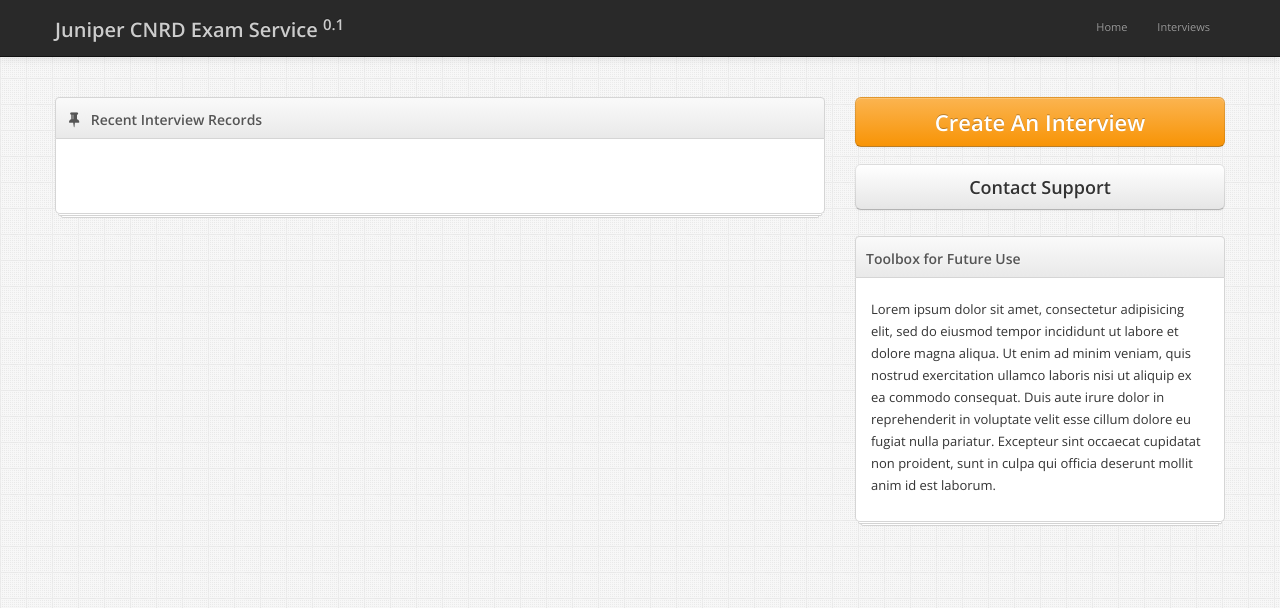
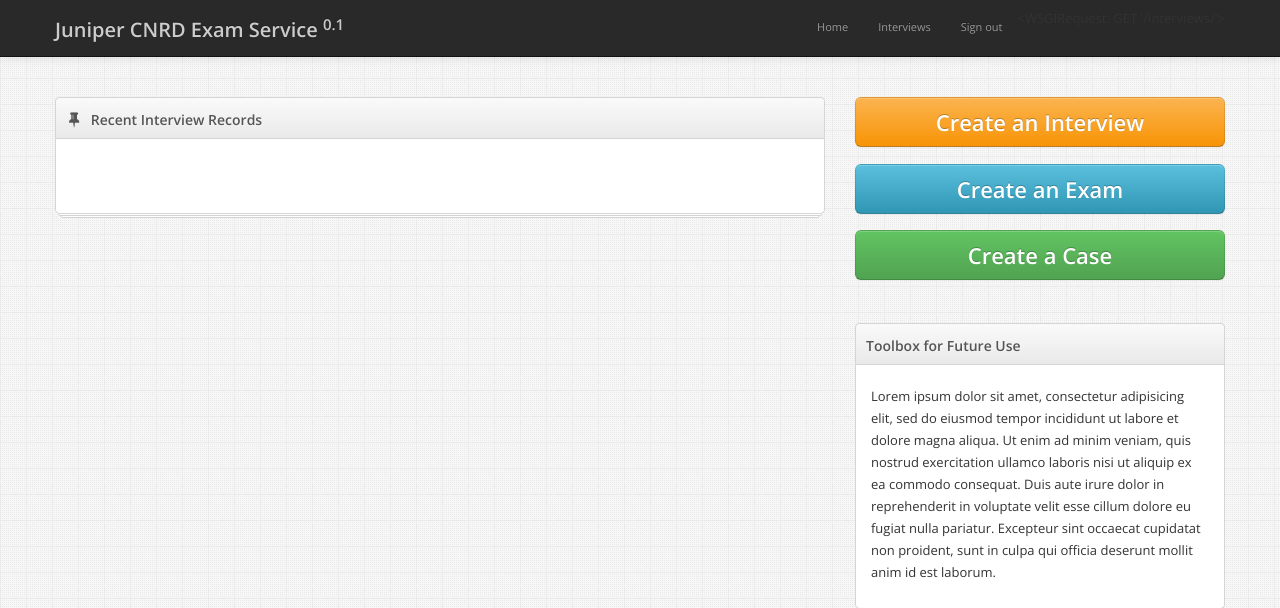
Before and after one commit to tyrchen/cerf, a Django app: page /interviews/ in a window 1280 px wide. Shown: the top 608 px of the page. Run offline with Django 3.2, Linux system fonts and the light colour scheme; a user stored in the database is signed in; data that the repository does not hold is empty; parts of the project's set-up code (start-up, migrations or seed data) failed here and were passed over; some libraries are stand-ins or nearby versions.

Commit message:
add signout link and some other buttons.

```diff
--- a/cerf/templates/cerf/base.html
+++ b/cerf/templates/cerf/base.html
@@ -40,7 +40,7 @@
           <a class="btn btn-navbar" data-toggle="collapse" data-target=".nav-collapse">
             <i class="icon-cog"></i>
           </a>
-          <a class="brand" href="./index.html">
+          <a class="brand" href="/">
             Juniper CNRD Exam Service <sup>0.1</sup>
           </a>
           <div class="nav-collapse">
@@ -48,9 +48,16 @@
               <li class="">
                 <a href="/" class="{% if type == 'home' %}active{% endif %}">Home</a>
               </li>
+              {{ request }}
+
               <li class="">
                 <a href="{% url "interviews" %}" class="{% if type == 'interviews' %}active{% endif %}">Interviews</a>
               </li>
+
+              <li class="">
+                <a href="/signout/">Sign out</a>
+              </li>
+
             </ul>
           </div><!--/.nav-collapse -->
         </div> <!-- /container -->
--- a/cerf/templates/cerf/interviews/interview_list.html
+++ b/cerf/templates/cerf/interviews/interview_list.html
@@ -64,8 +64,10 @@
       <div class="span4">
         <div class="widget widget-plain">
           <div class="widget-content">
-            <a href="/admin/cerf/interview/add/" class="btn btn-large btn-warning btn-support-ask btn-disable">Create An Interview</a>
-            <a href="javascript:;" class="btn btn-large btn-support-contact">Contact Support</a>
+            <a href="/admin/cerf/interview/add/" target="_blank" class="btn btn-large btn-warning btn-support-ask btn-disable">Create an Interview</a>
+            <a href="/admin/cerf/exam/add/" target="_blank" class="btn btn-large btn-info btn-support-ask btn-disable">Create an Exam</a>
+            <a href="/admin/cerf/case/add/" target="_blank" class="btn btn-large btn-success btn-support-ask btn-disable">Create a Case</a>
+
           </div> <!-- /widget-content -->
         </div> <!-- /widget -->
 
--- a/cerf/views/common.py
+++ b/cerf/views/common.py
@@ -1,8 +1,8 @@
 # -*- coding: utf-8 -*-
 from __future__ import unicode_literals
 import logging
-from django.contrib.auth import authenticate, login
-from django.http import HttpResponseRedirect, HttpResponse
+from django.contrib.auth import authenticate, login, logout
+from django.http import HttpResponseRedirect
 from django.views.generic import View, TemplateView
 from cerf.models import Interview
 from cerf.utils.helper import get_url_by_conf, info_response
@@ -46,3 +46,9 @@ class SigninView(TemplateView):
                 return info_response('Your account is inactive. Please contact your hiring manager.')
         else:
             return HttpResponseRedirect(get_url_by_conf('signin'))
+
+
+class SignoutView(View):
+    def get(self, request, *args, **kwargs):
+        logout(request)
+        return HttpResponseRedirect('/')
--- a/urls.py
+++ b/urls.py
@@ -2,7 +2,7 @@ from django.conf.urls import patterns, include, url
 
 # Uncomment the next two lines to enable the admin:
 from django.contrib import admin
-from cerf.views.common import IndexView, SigninView
+from cerf.views.common import IndexView, SigninView, SignoutView
 
 admin.autodiscover()
 
@@ -16,7 +16,7 @@ urlpatterns = patterns('',
 
     url('^$', IndexView.as_view(), name="home"),
     url('^signin/$', SigninView.as_view(), name='signin'),
-    url('^signout/$', 'django.contrib.auth.views.logout', name='signout'),
+    url('^signout/$', SignoutView.as_view(), name='signout'),
     url(r'^exams/', include('cerf.urls.exams')),
     url(r'^interviews/', include('cerf.urls.interviews')),
     url(r'^api/', include('cerf.urls.api')),
```
